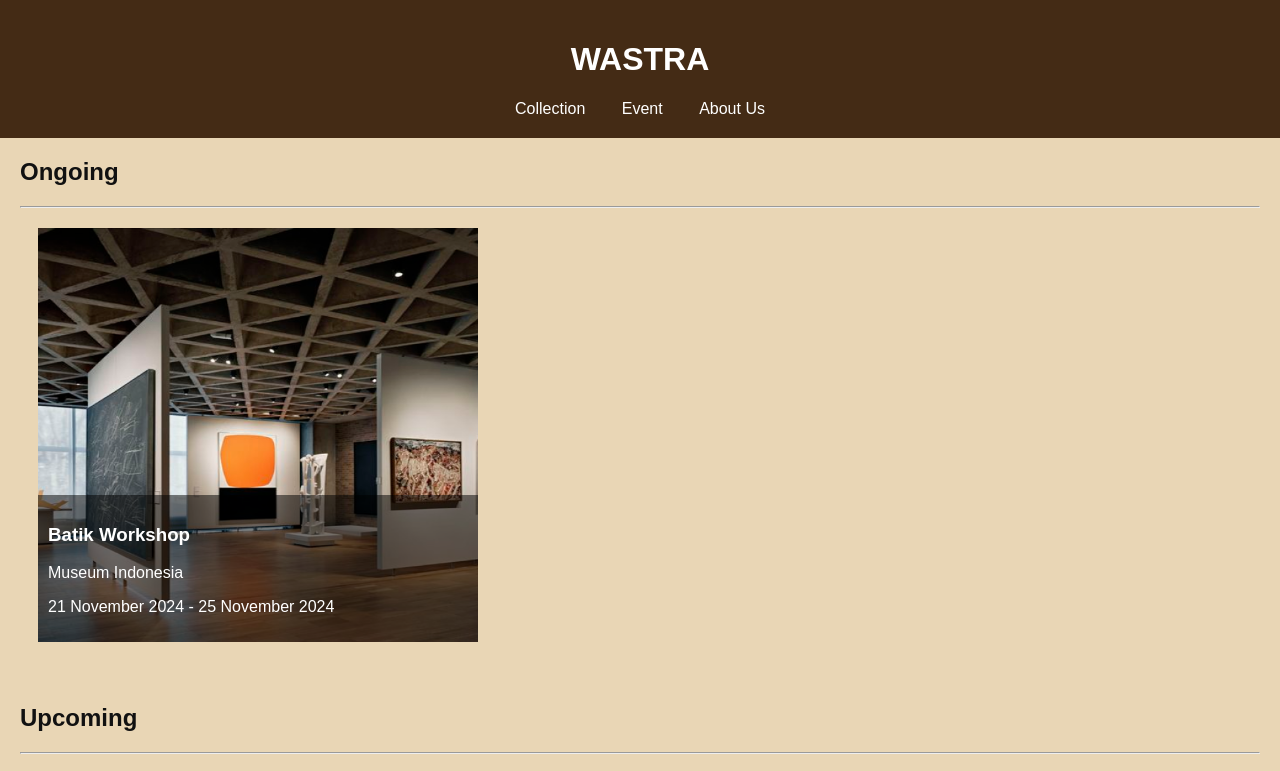
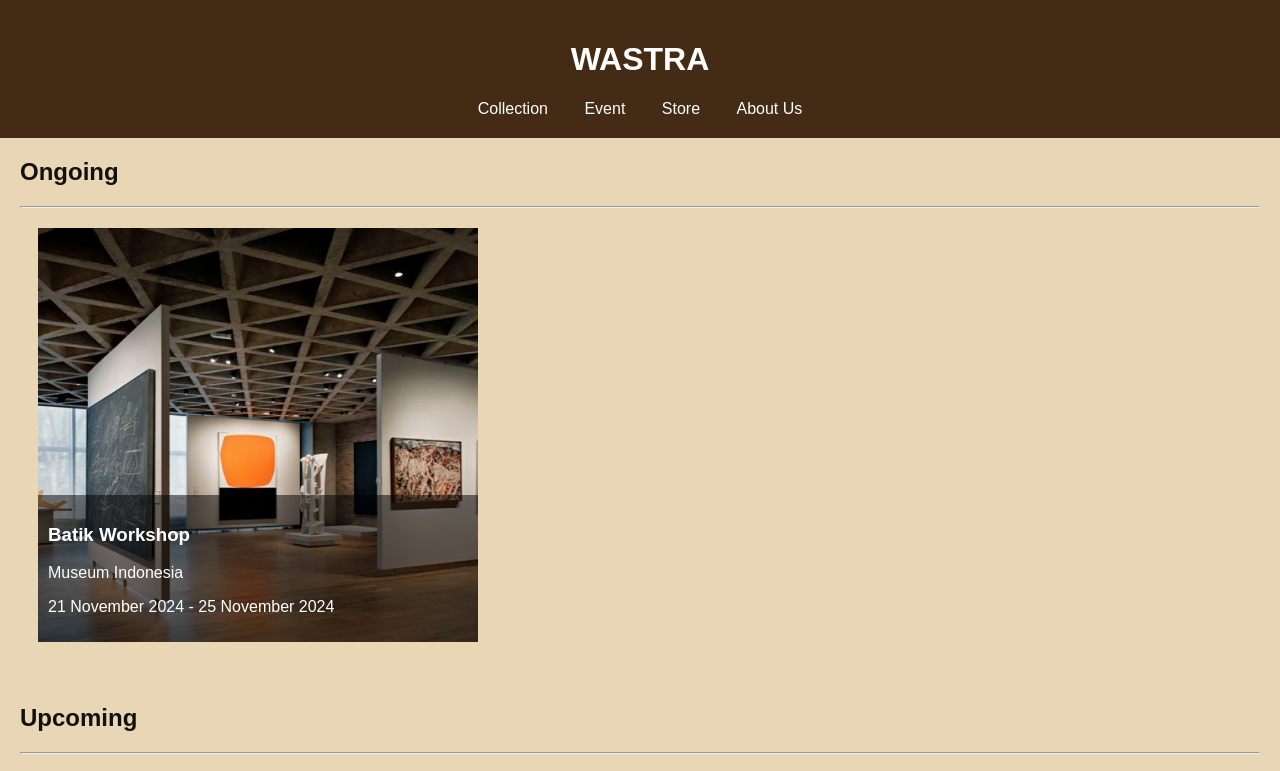
Before and after one commit to Varnyxidus/Milkbuns, a plain HTML site: page EventPage.html in a window 1280 px wide. Shown: the top 771 px of the page. Drawn offline with Linux system fonts and the light colour scheme.

Commit message:
Update EventPage.html

```diff
--- a/EventPage.html
+++ b/EventPage.html
@@ -13,6 +13,7 @@
             <nav>
                 <a href="#">Collection</a>
                 <a href="EventPage.html">Event</a>
+                <a href="#">Store</a>
                 <a href="#">About Us</a>
             </nav>
         </center>
```
